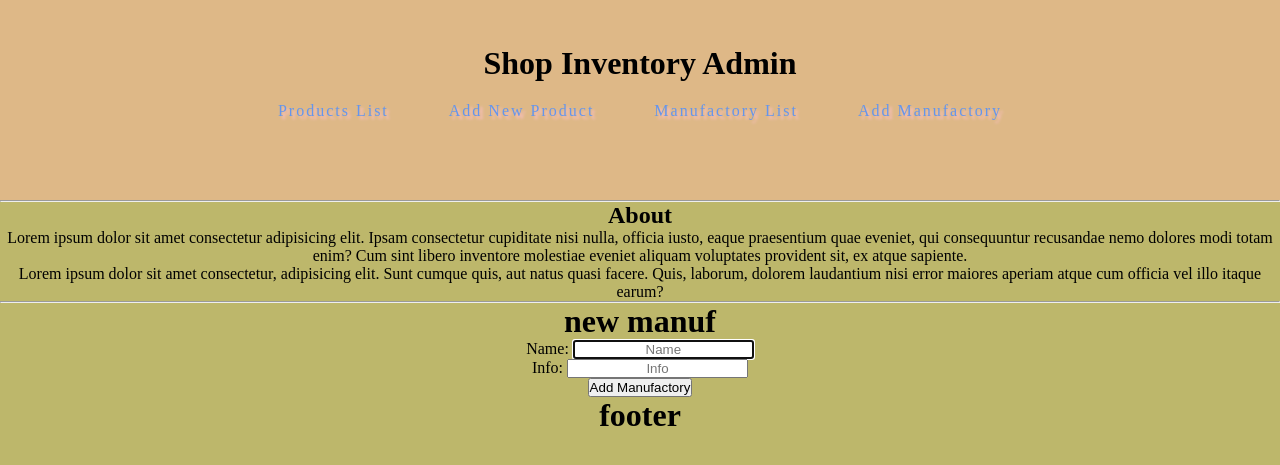
After one commit to ccx1010sky/solo_project, a Flask app: page /manufs/new_manuf in a window 1280 px wide. The commit adds this page. Shown: the top 465 px of the page. Run offline with Flask 2, Linux system fonts and the light colour scheme; data that the repository does not hold is empty; some libraries are stand-ins or nearby versions.

Commit message:
all functions are working properly

```diff
--- a/controllers/manufs_controller.py
+++ b/controllers/manufs_controller.py
@@ -13,3 +13,68 @@
 def manufs():
     manufs =manuf_repository.select_all()
     return render_template("manufs/index.html", all_manufs = manufs )
+
+# ADD_NEW
+# GET '/manufs/new_manuf'
+# OK
+@manufs_blueprint.route("/manufs/new_manuf", methods=['GET'])
+def new_manuf():
+    manufs = manuf_repository.select_all()
+    return render_template("manufs/new_manuf.html", all_manufs = manufs)
+
+@manufs_blueprint.route("/manufs",methods=['POST'])
+def create_manufs():
+    name = request.form['name']
+    info = request.form['info']
+    manuf = Manuf(name,info)
+    # manuf_repository.save(manuf)
+    new_manuf = manuf_repository.save(manuf)
+    return redirect("/manufs")
+
+# ---------------------------------------------------
+
+
+
+# SHOW with select id
+# GET '/manufs/<id>'
+# ok
+# 当页面上按manuf连接时，页面上对应的manuf的id被捕捉，并执行页面上的<a href="/manufs/{{manuf.id}}">， 这个动作匹配route中的"/products/<id>"，由自定义函数show_manuf(id)来处理。
+@manufs_blueprint.route("/manufs/<id>", methods=['GET'])
+def show_manuf(id):
+    manuf = manuf_repository.select(id)
+    return render_template('manufs/show.html', manuf = manuf)
+
+
+# EDIT
+# GET '/products/<id>/edit'
+
+@manufs_blueprint.route("/manufs/<id>/edit", methods=['GET'])
+def edit_manuf(id):
+
+    manuf = manuf_repository.select(id)
+    return render_template('manufs/edit.html', manuf = manuf)
+
+
+
+
+# UPDATE
+# PUT '/manufs/<id>'
+@manufs_blueprint.route("/manufs/<id>", methods=['POST'])
+def update_manuf(id):
+    name  = request.form['name']
+    info = request.form['info']
+
+    manuf = Manuf(name,info,id)
+    # print(manuf.manuf.name)
+    manuf_repository.update(manuf)
+    return redirect('/manufs')
+
+# ----------------------------------------------------
+# DELETE
+# DELETE '/manufs/<id>'
+# 当页面上按delete按钮时，页面上对应的manuf的id被捕捉，并被执行action="/manufs/{{manuf.id}}/delete" method="POST" 这个动作传入下面route，由自定义函数delete_manuf(id)来处理。
+
+@manufs_blueprint.route("/manufs/<id>/delete", methods=['POST'])
+def delete_manuf(id):
+    manuf_repository.delete(id)
+    return redirect('/manufs')
--- a/repositories/manuf_repository.py
+++ b/repositories/manuf_repository.py
@@ -39,7 +39,7 @@
 # -----------------------------------------
 # UPDATE
 def update(manuf):
-    sql = "UPDATE authors SET (name, info) = (%s, %s) WHERE id = %s"
+    sql = "UPDATE manufs SET (name, info) = (%s, %s) WHERE id = %s"
     values = [manuf.name, manuf.info, manuf.id]
     run_sql(sql, values)
 
@@ -56,6 +56,8 @@
     run_sql(sql, values)
 
 # _______________________________
+
+# 显示某个manuf下的所有产品
 def products(manuf):
     products = []
 
--- a/templates/base.html
+++ b/templates/base.html
@@ -19,7 +19,7 @@
           <li><a href="/products/new_product">Add new product</a></li>
 
           <li><a href="/manufs">Manufactory List</a></li>
-          <li><a href="/manu">Add Manufactory</a></li>
+          <li><a href="/manufs/new_manuf">Add Manufactory</a></li>
         </ul>
       </nav>
     </header>
--- /dev/null
+++ b/templates/manufs/new_manuf.html
@@ -0,0 +1,21 @@
+{% extends 'base.html' %}
+{% block content %}
+<H1>new manuf</H1>
+
+<form action="/manufs" method="post">
+
+  <div>
+    <label for="name">Name:</label>
+    <input type="text" id="name" name="name" placeholder="Name" required autofocus>
+  </div>
+
+  <div>
+    <label for="info">Info:</label>
+    <input type="text" id="info" name="info" placeholder="Info" required autofocus>
+  </div>
+
+  <button type="submit">Add Manufactory</button>
+</form>
+
+
+{% endblock  %}
```
Also changed, not shown: controllers/products_controller.py (+5 -5 lines), templates/manufs/edit.html (added, +16 -0 lines), templates/manufs/show.html (added, +12 -0 lines).
